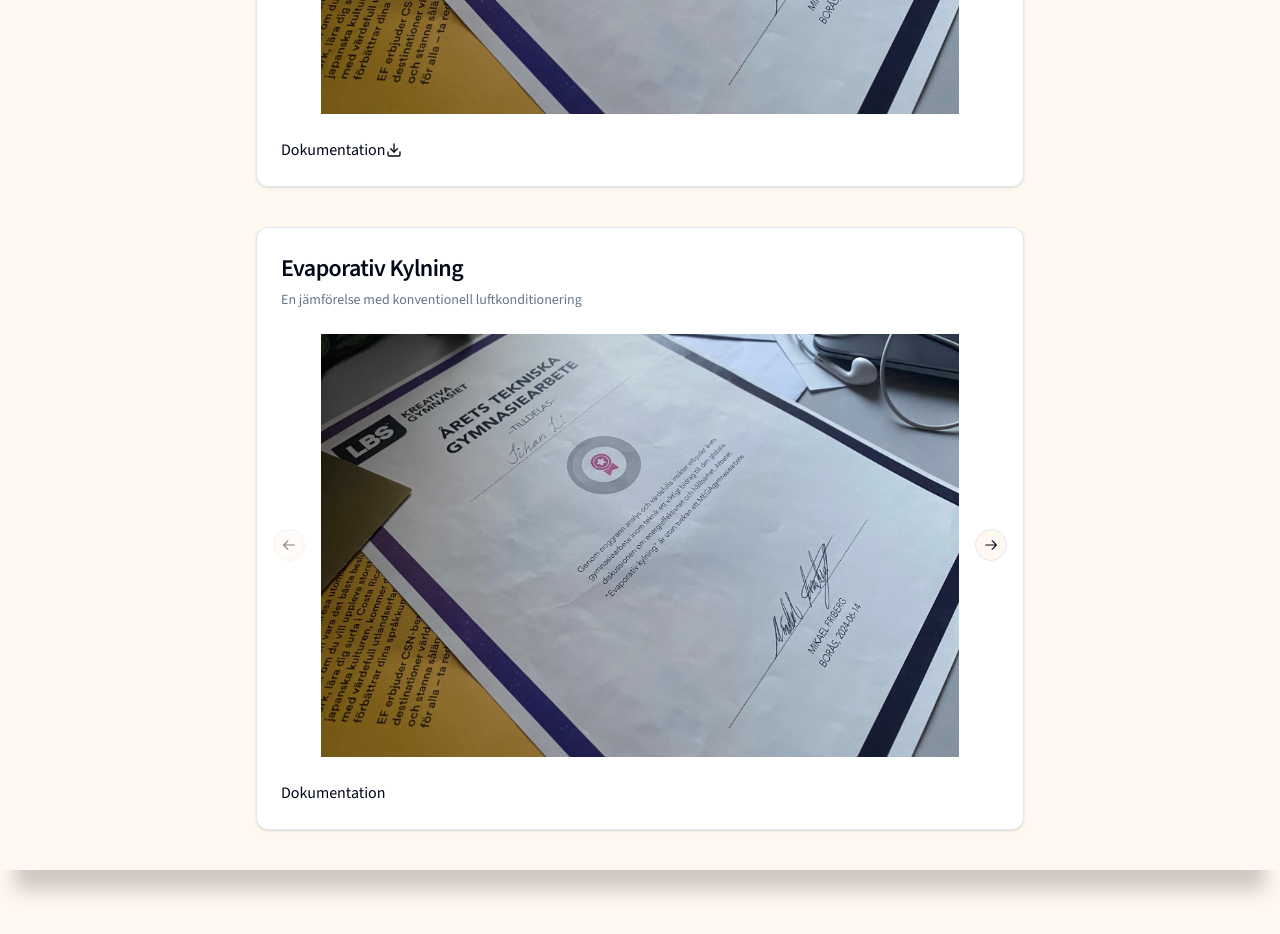
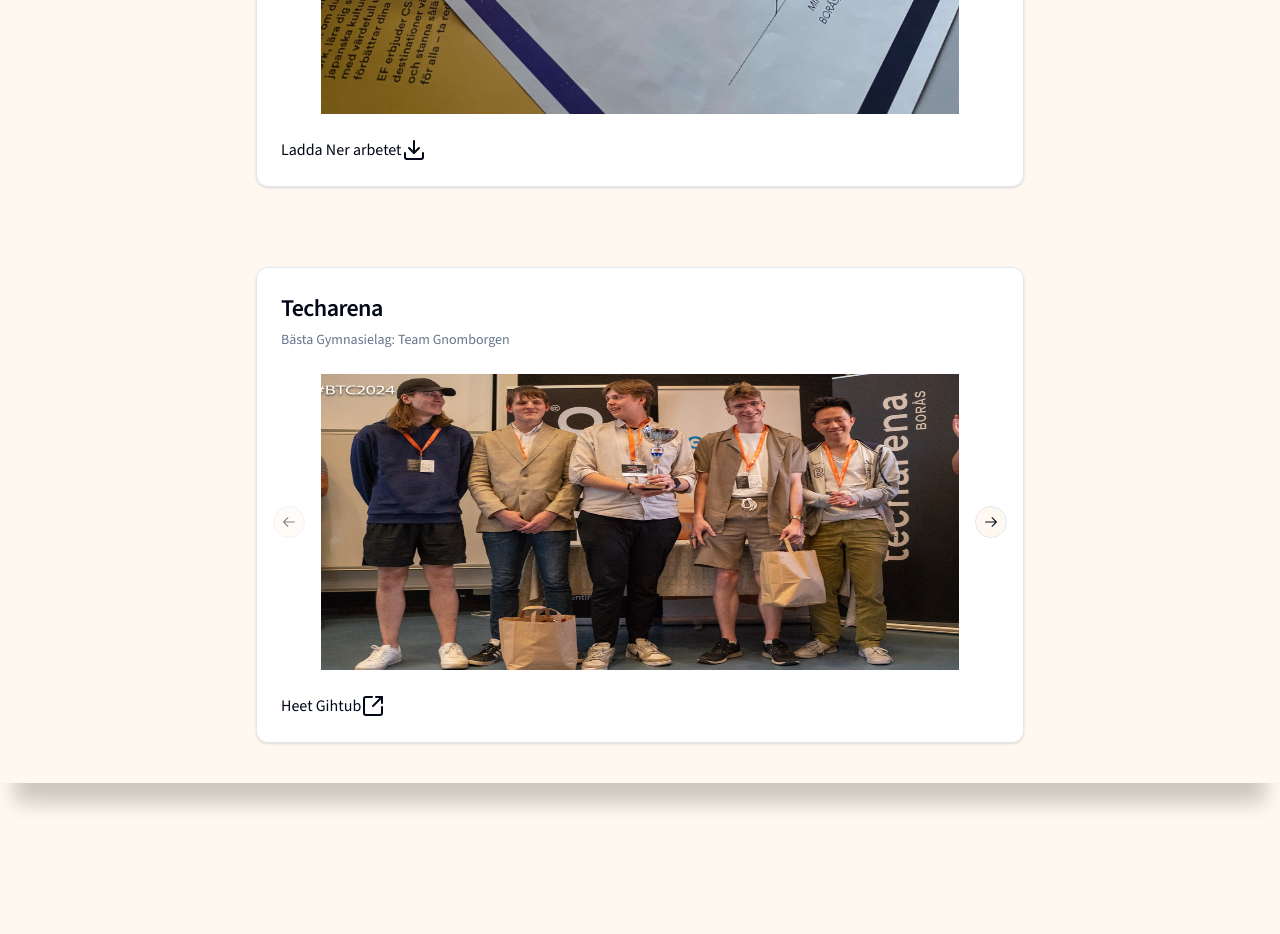
Before and after one commit to 5ih4n/sihan-portfolio, a Next.js app: page / in a window 1280 px wide. Shown: the part 1320-2254 px from the top of the page. Built offline with nearby package versions, Linux system fonts and the light colour scheme.

Commit message:
landinglines theme compatibility and second carousel changes

```diff
--- a/app/components/LandingLinesSvg2.tsx
+++ b/app/components/LandingLinesSvg2.tsx
@@ -18,6 +18,7 @@ const SvgComponent = (props: SVGProps<SVGSVGElement>) => (
     <g filter="url(#a)">
       <motion.path
         fill="url(#b)"
+        className={"lineColor"}
         d="M308 67.333a2.667 2.667 0 1 0 0 5.334 2.667 2.667 0 0 0 0-5.334Zm-.354 721.021a.502.502 0 0 0 .708 0l3.182-3.182a.502.502 0 0 0-.708-.708L308 787.293l-2.828-2.829a.502.502 0 0 0-.708.708l3.182 3.182ZM307.5 70v44.875h1V70h-1Zm0 134.625v89.75h1v-89.75h-1Zm0 179.5v89.75h1v-89.75h-1Zm0 179.5v89.75h1v-89.75h-1Zm0 179.5V788h1v-44.875h-1Z"
         animate={{ y:-100, }}
         transition={{delay: 0.7, repeat: Infinity, repeatType: "reverse", repeatDelay: 3.3}}
@@ -26,6 +27,7 @@ const SvgComponent = (props: SVGProps<SVGSVGElement>) => (
     <g filter="url(#c)">
       <motion.path
         fill="url(#d)"
+        className={"lineColor"}
         d="M8 121.333a2.667 2.667 0 1 0 0 5.334 2.667 2.667 0 0 0 0-5.334Zm-.354 603.021a.5.5 0 0 0 .708 0l3.182-3.182a.501.501 0 0 0-.708-.708L8 723.293l-2.828-2.829a.5.5 0 0 0-.708.708l3.182 3.182ZM7.5 124v37.5h1V124h-1Zm0 112.5v75h1v-75h-1Zm0 150v75h1v-75h-1Zm0 150v75h1v-75h-1Zm0 150V724h1v-37.5h-1Z"
         animate={{ y:100}}
         transition={{delay: 0.6, repeat: Infinity, repeatType: "reverse", repeatDelay: 3.3}}
@@ -34,6 +36,7 @@ const SvgComponent = (props: SVGProps<SVGSVGElement>) => (
     <g filter="url(#e)">
       <motion.path
         fill="url(#f)"
+        className={"lineColor"}
         d="M908 .333a2.667 2.667 0 1 0 0 5.334 2.667 2.667 0 0 0 0-5.334Zm-.354 882.021a.502.502 0 0 0 .708 0l3.182-3.182a.502.502 0 0 0-.708-.708L908 881.293l-2.828-2.829a.502.502 0 0 0-.708.708l3.182 3.182ZM907.5 3v43.95h1V3h-1Zm0 131.85v87.9h1v-87.9h-1Zm0 175.8v87.9h1v-87.9h-1Zm0 175.8v87.9h1v-87.9h-1Zm0 175.8v87.9h1v-87.9h-1Zm0 175.8V882h1v-43.95h-1Z"
         animate={{ y:-100}}
         transition={{delay: 0.9, repeat: Infinity, repeatType: "reverse", repeatDelay: 3.3}}
@@ -42,6 +45,7 @@ const SvgComponent = (props: SVGProps<SVGSVGElement>) => (
     <g filter="url(#g)">
       <motion.path
         fill="url(#h)"
+        className={"lineColor"}
         d="M608 7.333a2.667 2.667 0 1 0 0 5.334 2.667 2.667 0 0 0 0-5.334Zm-.354 882.021a.502.502 0 0 0 .708 0l3.182-3.182a.502.502 0 0 0-.708-.708L608 888.293l-2.828-2.829a.502.502 0 0 0-.708.708l3.182 3.182ZM607.5 10v43.95h1V10h-1Zm0 131.85v87.9h1v-87.9h-1Zm0 175.8v87.9h1v-87.9h-1Zm0 175.8v87.9h1v-87.9h-1Zm0 175.8v87.9h1v-87.9h-1Zm0 175.8V889h1v-43.95h-1Z"
         transition={{delay: 0.8, repeat: Infinity, repeatType: "reverse", repeatDelay: 3.3}}
         animate={{ y:100}}
@@ -50,6 +54,7 @@ const SvgComponent = (props: SVGProps<SVGSVGElement>) => (
     <g filter="url(#i)">
       <motion.path
         fill="url(#j)"
+        className={"lineColor"}
         d="M1208 60.333a2.671 2.671 0 0 0-2.67 2.667c0 1.473 1.2 2.667 2.67 2.667s2.67-1.194 2.67-2.667c0-1.473-1.2-2.667-2.67-2.667Zm-.35 721.021c.19.195.51.195.7 0l3.19-3.182a.511.511 0 0 0 0-.708.504.504 0 0 0-.71 0l-2.83 2.829-2.83-2.829a.504.504 0 0 0-.71 0 .511.511 0 0 0 0 .708l3.19 3.182ZM1207.5 63v44.875h1V63h-1Zm0 134.625v89.75h1v-89.75h-1Zm0 179.5v89.75h1v-89.75h-1Zm0 179.5v89.75h1v-89.75h-1Zm0 179.5V781h1v-44.875h-1Z"
         transition={{delay: 1, repeat: Infinity, repeatType: "reverse", repeatDelay: 3.3}}
         animate={{ y:100}}
@@ -58,6 +63,7 @@ const SvgComponent = (props: SVGProps<SVGSVGElement>) => (
     <g filter="url(#k)">
       <motion.path
         fill="url(#l)"
+        className={"lineColor"}
         d="M1508 114.333a2.671 2.671 0 0 0-2.67 2.667c0 1.473 1.2 2.667 2.67 2.667s2.67-1.194 2.67-2.667c0-1.473-1.2-2.667-2.67-2.667Zm-.35 603.021c.19.195.51.195.7 0l3.19-3.182a.511.511 0 0 0 0-.708.504.504 0 0 0-.71 0l-2.83 2.829-2.83-2.829a.504.504 0 0 0-.71 0 .511.511 0 0 0 0 .708l3.19 3.182ZM1507.5 117v37.5h1V117h-1Zm0 112.5v75h1v-75h-1Zm0 150v75h1v-75h-1Zm0 150v75h1v-75h-1Zm0 150V717h1v-37.5h-1Z"
         transition={{delay: 1.1, repeat: Infinity, repeatType: "reverse", repeatDelay: 3.3}}
         animate={{ y:-100}}
--- a/app/globals.css
+++ b/app/globals.css
@@ -36,6 +36,7 @@
 
     --radius: 0.5rem;
     --dot: 223, 84%, 5%, 0.2;
+    --line: #020817;
   }
 
   .dark {
@@ -68,6 +69,7 @@
     --ring: 212.7 26.8% 83.9%;
 
     --dot: 0, 0%, 100%, 0.09;
+    --line: #FFF8F0;
   }
 }
 
@@ -209,7 +211,6 @@
 }
 
 .dot-grid{
-  /* hsla(0, 0%, 100%, 0.03) */
   background-image: radial-gradient(hsla(var(--dot)) 1px,transparent 0);
   background-size: 30px 30px;
   --tw-bg-opacity: 1;
@@ -221,3 +222,7 @@
   -webkit-box-shadow: 0px 35px 18px -15px hsla(0, 0%, 3%, 0.2);
   -moz-box-shadow: 0px 35px 18px -15px hsla(0, 0%, 3%, 0.2);
 }
+
+.lineColor{
+  fill: var(--line);
+}
--- a/app/page.tsx
+++ b/app/page.tsx
@@ -6,13 +6,14 @@ import { Card, CardContent, CardDescription, CardFooter, CardHeader, CardTitle }
 import { Carousel, CarouselContent, CarouselItem, CarouselNext, CarouselPrevious } from "@/components/ui/carousel";
 import { Fan } from "./components/FanSvg";
 import { Reveal } from "./components/Reveal";
-import { ChevronDown, Download } from "lucide-react";
+import { ChevronDown, Download, SquareArrowOutUpRight } from "lucide-react";
+import Link from "next/link";
 
 export default function Home() {
   return (
     <section className="max-w mx-auto z-[2] bg-background relative pageShadow">
       <div className=" max-w-screen-2xl noNavHeight animate-smoothSlide relative px-52 flex justify-center mx-auto">
-        <div className="block w-full my-auto relative"><LandingLines2 className="z-[-2]"/></div>
+        <div className="block w-full my-auto relative "><LandingLines2 className="z-[-2] lineColor opacity-60"/></div>
         <div className="absolute top-1/2 left-1/2 transform -translate-x-1/2 -translate-y-1/2 w-full">
           <h1 className="text-center text-3xl m-2">Jag är Sihan Li</h1>
           <div className="h-20"><Profession/></div>
@@ -28,7 +29,7 @@ export default function Home() {
       <div className="z-10">
         <Reveal><h2 className="mx-auto w-fit text-3xl my-5">Senaste Projekt</h2></Reveal>
         <Reveal>
-          <Card className="max-w-screen-md mx-auto overflow-hidden h-max my-10">
+          <Card className="max-w-screen-md mx-auto overflow-hidden my-10">
             <CardHeader>
               <Reveal><CardTitle className="text-2xl">Evaporativ Kylning</CardTitle></Reveal>
               <Reveal><CardDescription>En jämförelse med konventionell luftkonditionering</CardDescription></Reveal>
@@ -65,24 +66,24 @@ export default function Home() {
               </Carousel>
             </CardContent>
             <CardFooter className="flex justify-items-center flex-row">
-              <a href="/#">Dokumentation</a>
-              <Download size={16}/>
+              <a href="/#">Ladda Ner arbetet</a>
+              <Download/>
             </CardFooter>
           </Card>
         </Reveal>
 
         <Reveal>
-          <Card className="max-w-screen-md mx-auto overflow-hidden h-max mb-10">
+          <Card className="max-w-screen-md mx-auto overflow-hidden my-10">
             <CardHeader>
-              <Reveal><CardTitle className="text-2xl">Evaporativ Kylning</CardTitle></Reveal>
-              <Reveal><CardDescription>En jämförelse med konventionell luftkonditionering</CardDescription></Reveal>
+              <Reveal><CardTitle className="text-2xl">Techarena</CardTitle></Reveal>
+              <Reveal><CardDescription>Bästa Gymnasielag: Team Gnomborgen</CardDescription></Reveal>
             </CardHeader>
             <CardContent>
               <Carousel className="mx-10">
                 <CarouselContent>
                     <CarouselItem>
                     <Image
-                        src="/evaporative2.jpg"
+                        src="/techarena.jpg"
                         alt="Bild på dokumentet"
                         fill={true}
                         priority
@@ -90,13 +91,19 @@ export default function Home() {
                       />
                     </CarouselItem>
                     <CarouselItem>
-                      <Image
-                        src="/gymnasiearbeteTitel.png"
-                        alt="Bild på dokumentet"
-                        height={300}
-                        width={300}
-                        className="mx-auto"
-                      />
+                      <h2>Studenter från LBS gymnasiet i Borås</h2>
+                      <blockquote className="mt-6 border-l-2 pl-6 italic">
+                        "För en modig elevgrupp som med en grym teamkänsla presenterade en bra teknisk
+                         lösning på en hög professionell nivå"
+                      </blockquote>
+                      <ul className="my-6 ml-6 list-disc [&>li]:mt-2">
+                        <li>Jessie Lindberg</li>
+                        <li>Joar Maltesson</li>
+                        <li>Samuel Andersson</li>
+                        <li>Liam Ryden</li>
+                        <li>Sihan Li</li>
+                      </ul>
+
                     </CarouselItem>
                     <CarouselItem >
                       <p className="p-2">Mitt gymnasiearbete omfattade en teknisk undersökning om Lorem ipsum dolor sit amet consectetur adipisicing elit.
@@ -109,7 +116,8 @@ export default function Home() {
               </Carousel>
             </CardContent>
             <CardFooter>
-              <a href="/#">Dokumentation</a>
+              <Link href="#">Heet Gihtub</Link>
+              <SquareArrowOutUpRight />
             </CardFooter>
           </Card>
         </Reveal>
```
Also changed, not shown: public/techarena.jpg (added).
